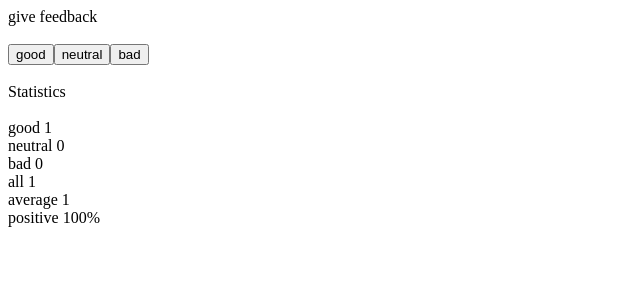
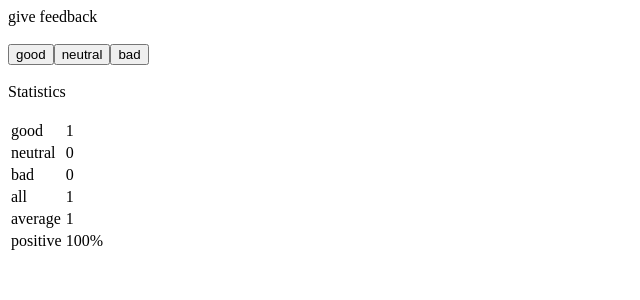
Before and after one commit to jzandag/fullstack2021, a React (Create React App) app in the folder part1/unicafe/: page / in a window 1280 px wide. Both pictures are taken after a click on the button "good". Shown: the top 300 px of the page, without its empty margins (0-640 px from the left). Built offline with nearby package versions, Linux system fonts and the light colour scheme.

Commit message:
added exercise 1.11*

```diff
--- a/part1/unicafe/src/Statistic.js
+++ b/part1/unicafe/src/Statistic.js
@@ -3,12 +3,10 @@ import React from 'react'
 const Statistic = props => {
 
     return (
-        <div>
-
-            {props.text} {props.value}{props.text === "positive" ? "%" : null}<br/>
-
-
-        </div>
+        <tr>
+            <td>{props.text}</td>
+            <td>{props.value}{props.text === "positive" ? "%" : null}</td>
+        </tr>
     )
 }
 
--- a/part1/unicafe/src/Statistics.js
+++ b/part1/unicafe/src/Statistics.js
@@ -7,6 +7,9 @@ const Statistics = ({good,bad, neutral, all}) => {
         <div>
             Statistics
             <br/><br/>
+            <table>
+                <tbody>
+
                 {all > 0 ? <>
                     <Statistic text="good" value={good}/>
                     <Statistic text="neutral" value={neutral}/>
@@ -15,8 +18,10 @@ const Statistics = ({good,bad, neutral, all}) => {
                     <Statistic text="average" value={((good * 1) + (bad*-1)) / all}/>
                     <Statistic text="positive" value={(good / all) * 100}/>
                 </> :
-            <>No feedback given</>
+                <tr><td>No feedback given</td></tr>
                 }
+            </tbody>
+            </table>
 
         </div>
     )
```
Lines whose indentation alone changed are shown as unchanged.
